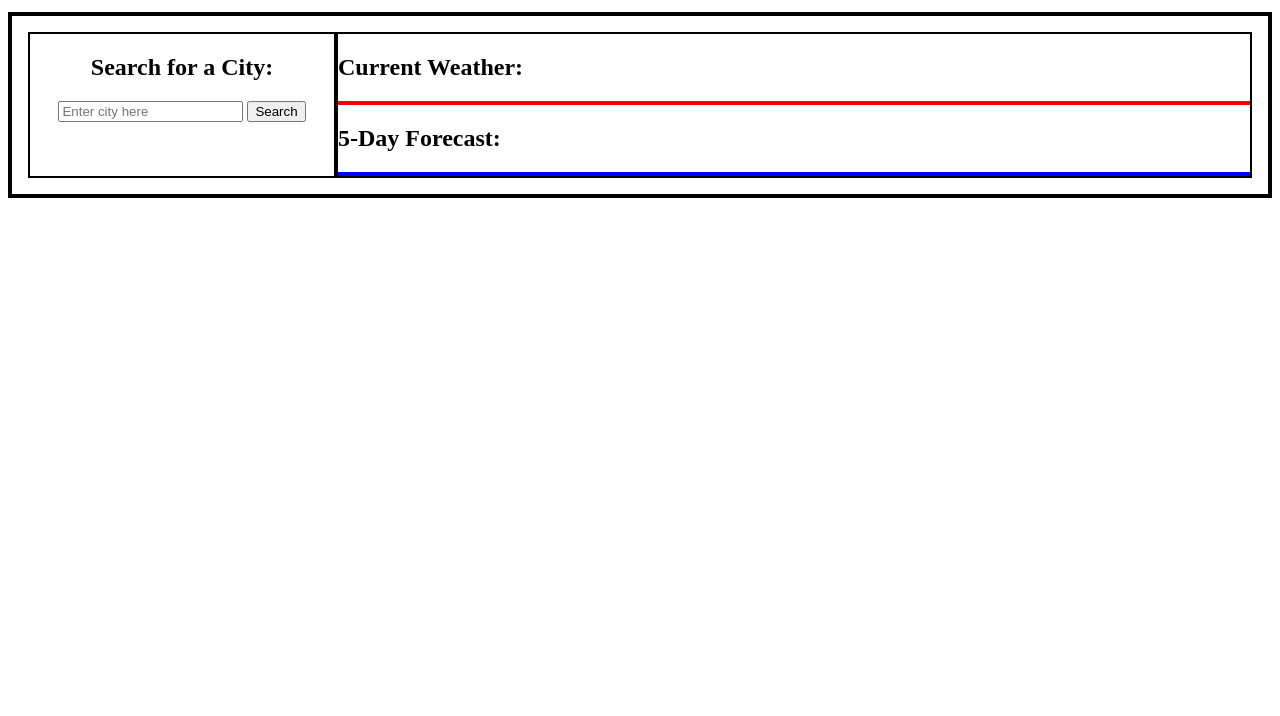
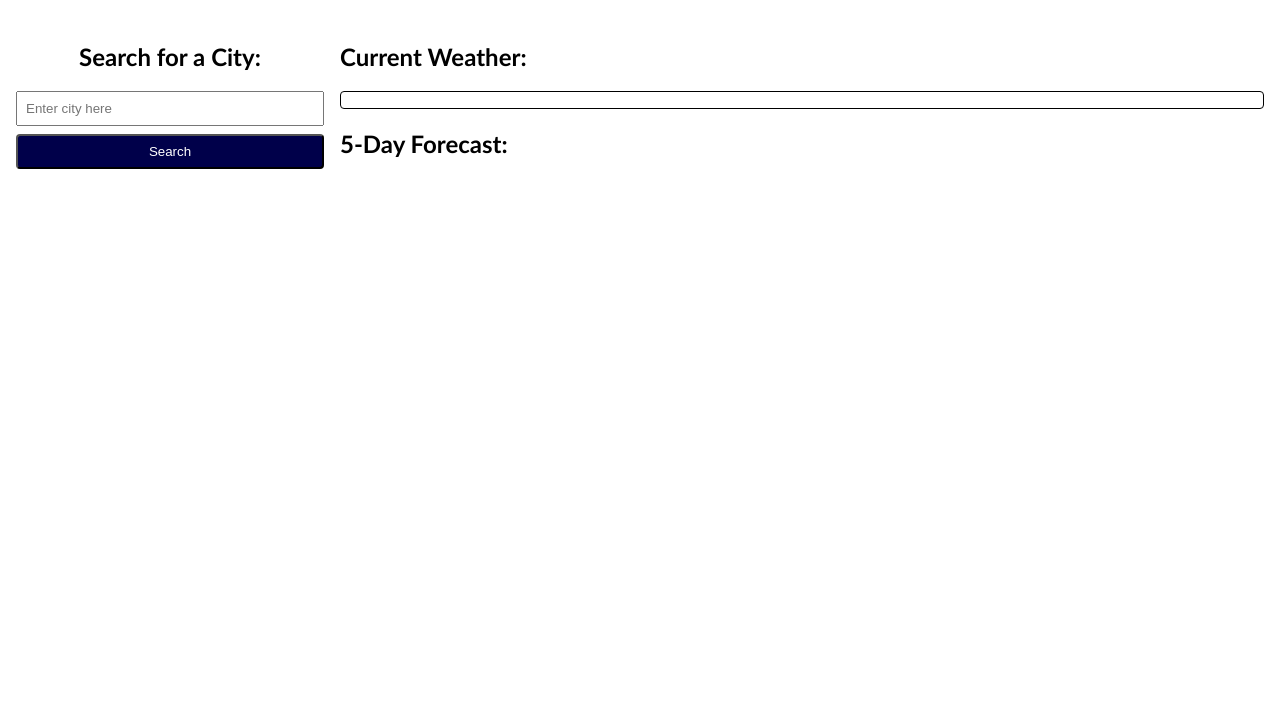
Before and after one commit to dom-jackson/weather-dashboard, a plain HTML site: page index.html in a window 1280 px wide. Shown: the part 84-800 px from the top of the page. Drawn offline with Linux system fonts and the light colour scheme.

Commit message:
addition of classes to js created elements and other minor style adjustments

```diff
--- a/assets/css/style.css
+++ b/assets/css/style.css
@@ -1,31 +1,80 @@
+:root {
+    font-family: 'Gill Sans', 'Gill Sans MT', Calibri, 'Trebuchet MS', sans-serif;
+}
+
 h1 {
-    background-color: navy;
+    background-color: #00004a;
     color:white;
     padding: 8px;
     text-align: center;
 }
 
 #container {
-    border: 4px solid black;
     display:flex;
-    padding: 16px;
+    flex-wrap: nowrap;
 }
 
 #search {
-    border: 2px solid black;
+    display: flex;
     width: 25%;
     text-align: center;
+    flex-direction: column;
+    align-items: stretch;
+    padding: 8px;
+}
+
+#search-bar {
+    padding: 8px;
+    margin-bottom: 8px;
+
+
+}
+
+#search-btn {
+    padding: 8px;
+    margin-bottom: 16px;
+    border-radius: 4px;
+    background-color: #00004a;
+    color: white;
+}
+
+#search-btn:active {
+    padding: 8px;
+    width: 100%;
+    margin-bottom:  16px;
+    color: #00004a;
+    background-color: white;
 }
 
 #weather {
-    border: 2px solid black;
     width: 75%;
+    padding: 8px;
 }
 
 #search-location {
-    border: 2px solid red;
+    border: 1px solid black;
+    padding: 8px;
+    border-radius: 4px;
 }
 #five-day-forecast {
     display: flex;
-    border: 2px solid blue;
+    flex-wrap: wrap;
+    justify-content: space-between;
 }
+
+.five-day-tiles {
+    background-color: #00004a;
+    color: white;
+    padding: 8px;
+    border-radius: 4px;
+}
+
+.stored-search-buttons {
+    padding: 8px;
+    margin-bottom: 8px;
+    width: 100%;
+    border-radius: 4px;
+    background-color: #cacad8;
+    border-style: none;
+    font-weight: bold;
+}
```
